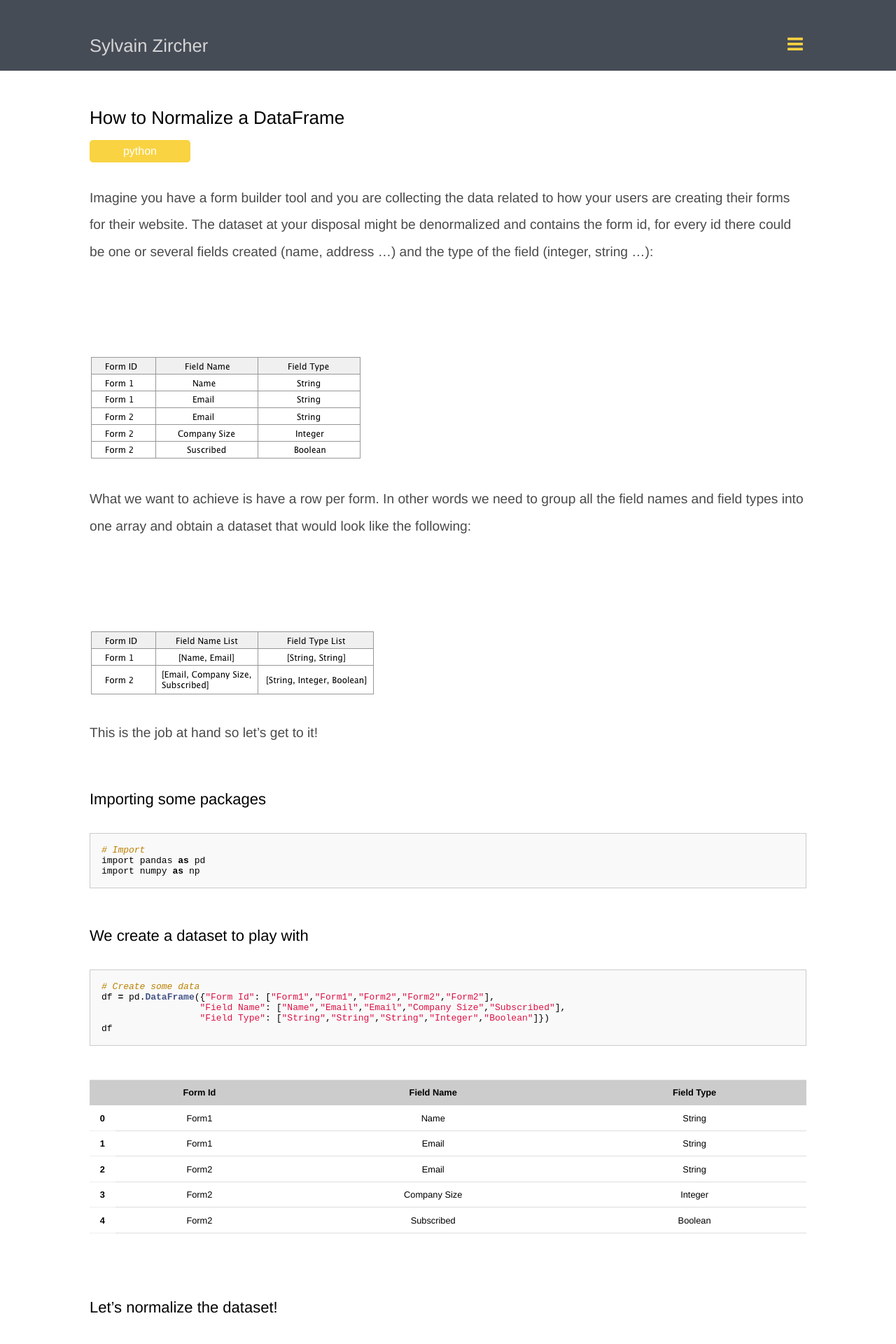
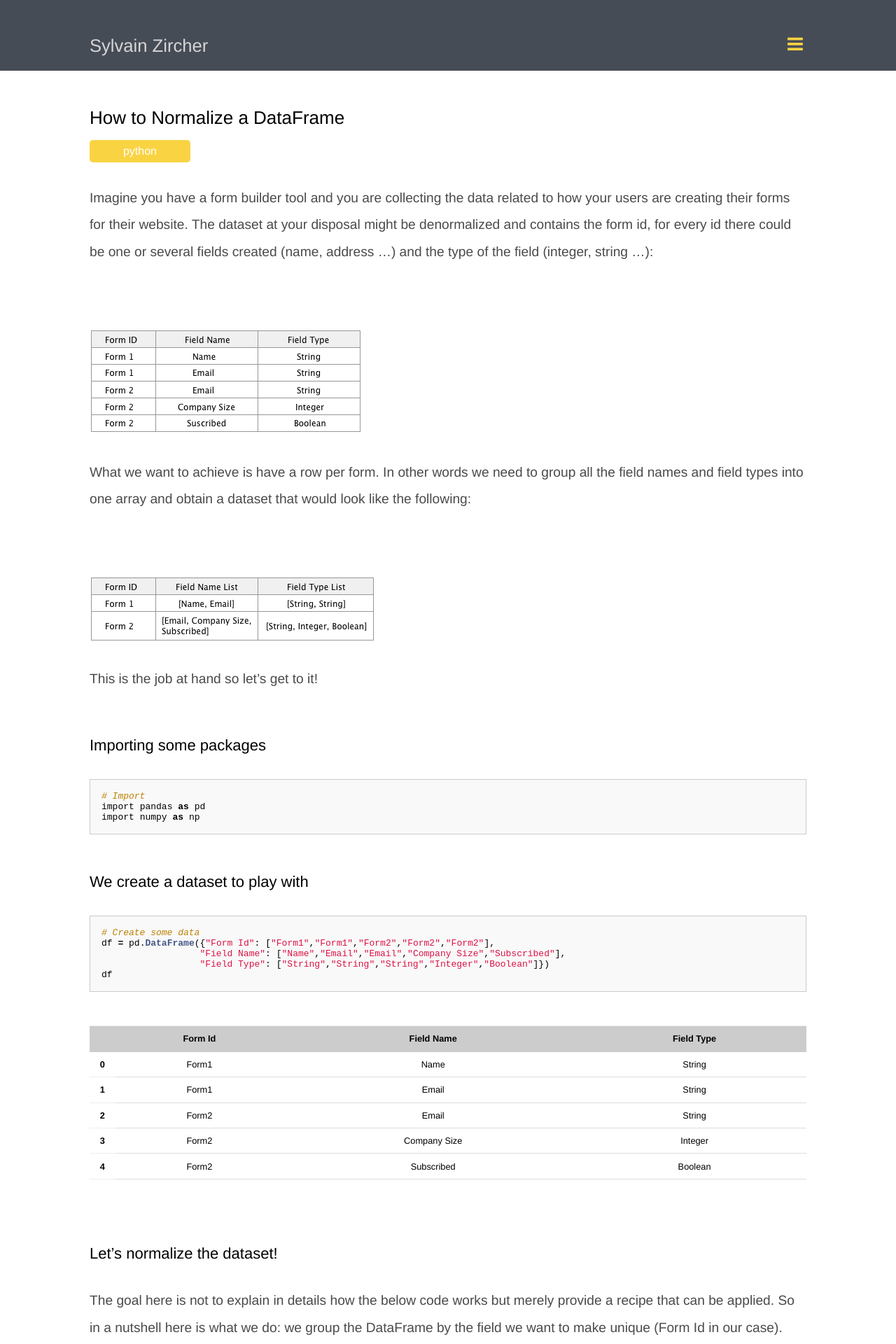
Before and after one commit to sylvainzircher/sylvainzircher.github.io, a Jekyll site: the page built from _posts/resource/2020-09-06-normalising-dataframe.md, in a window 1280 px wide. Shown: the top 1920 px of the page at 70% size. Built offline with Jekyll 4.4.1, drawn with Linux system fonts in a browser that asks for light colours; nearby versions of some CDN libraries.

Commit message:
FIxing images on latest python resources normal. df

```diff
--- a/_posts/resource/2020-09-06-normalising-dataframe.md
+++ b/_posts/resource/2020-09-06-normalising-dataframe.md
@@ -6,16 +6,15 @@
 date: 2020-09-06
 permalink: /resources/:categories/:title:output_ext
 ---
-Imagine you have a form builder tool and you are collecting the data related to how your users are creating their forms for their website. The dataset at your disposal might be denormalized and contains the form id, for every id there could be one or several fields created (name, address ...) and the type of the field (integer, string ...):<br/><br/>
+Imagine you have a form builder tool and you are collecting the data related to how your users are creating their forms for their website. The dataset at your disposal might be denormalized and contains the form id, for every id there could be one or several fields created (name, address ...) and the type of the field (integer, string ...):
 <picture>
-    <img src="{{ 'assets/img/python/python-norm-dataset/Original-data.png' | relative_url  }}" alt="Wide to Long Format"/>
+    <img src="{{ 'assets/img/python/python-norm-dataset/Original-data.png' | relative_url  }}" alt="Normalizing a Dataframe"/>
 </picture>
 
 
-What we want to achieve is have a row per form. In other words we need to group all the field names and field types into one array and obtain a dataset that would look like the following:<br/><br/>
-
+What we want to achieve is have a row per form. In other words we need to group all the field names and field types into one array and obtain a dataset that would look like the following:
 <picture>
-    <img src="{{ 'assets/img/python/python-norm-dataset/Final-data.png' | relative_url  }}" alt="Wide to Long Format"/>
+    <img src="{{ 'assets/img/python/python-norm-dataset/Final-data.png' | relative_url  }}" alt="Normalizing a Dataframe"/>
 </picture>
 
 
```
